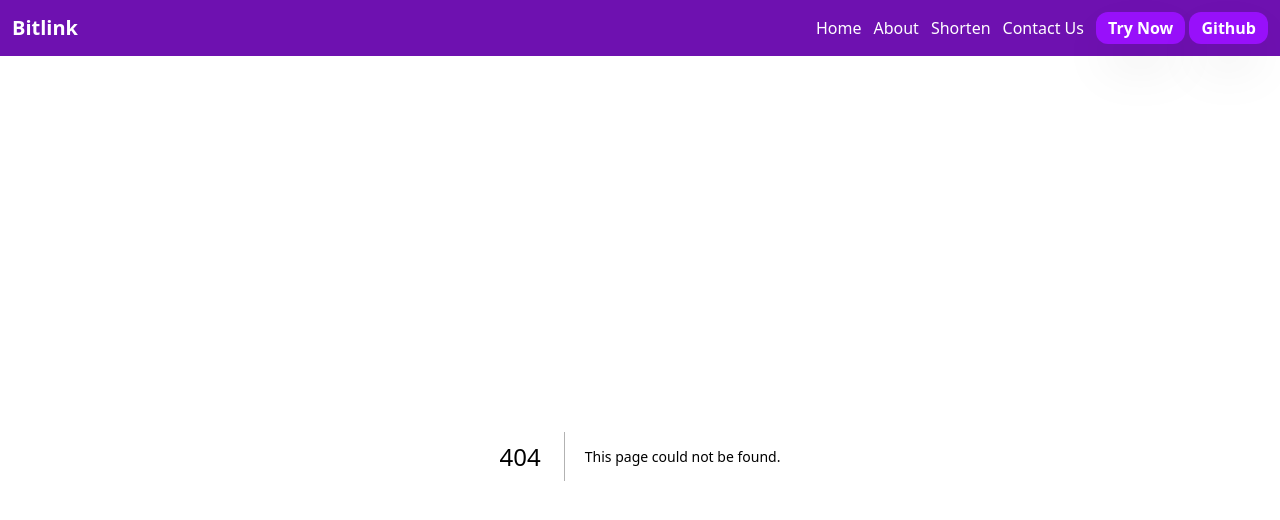
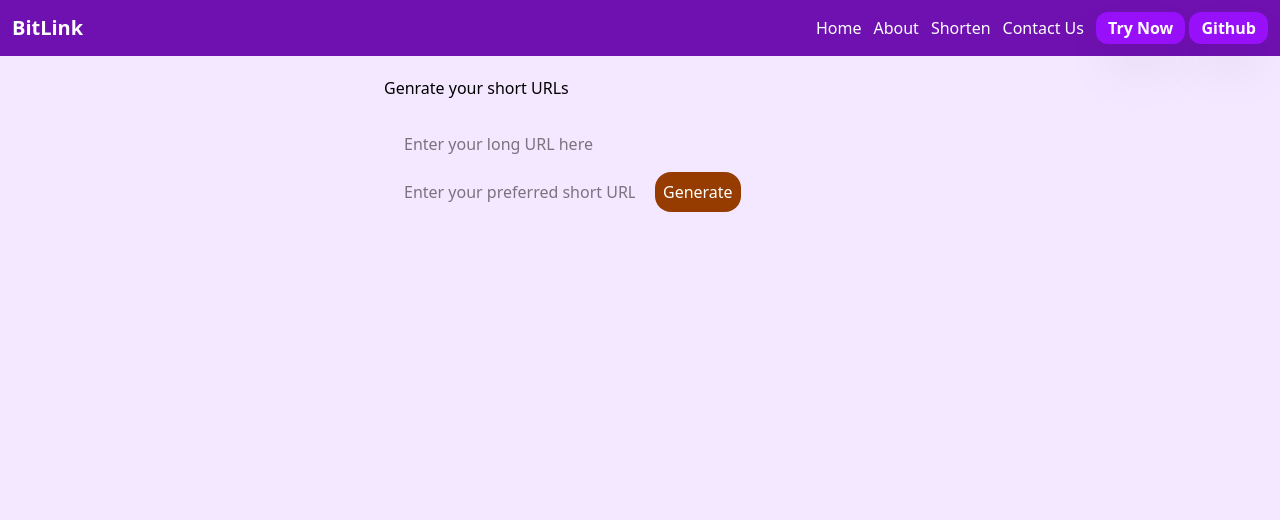
Before and after one commit to Aakash-lets-code/URL-shortner, a Next.js app: page /shorten in a window 1280 px wide. Before the commit this address had no page. Shown: the top 520 px of the page. Built offline with nearby package versions, Linux system fonts and the light colour scheme.

Commit message:
start working on shorten page

```diff
--- /dev/null
+++ b/app/shorten/page.js
@@ -0,0 +1,29 @@
+"use client";
+import React from 'react'
+import { useState } from 'react';
+
+const shorten = () => {
+
+    const [url, seturl] = useState("");
+    const [shorturl, setshorturl] = useState("");
+    const [generate, setGenerate] = useState(false);
+
+    const handlechange = (e) => {
+    }
+
+    return (
+        <div className=' mx-auto max-w-lg' >
+
+            <h1 className='py-5' >Genrate your short URLs</h1>
+
+            <div className='' >
+                <input className='p-4 py-2 focus:bg-purple-200 m-1' type='text' placeholder='Enter your long URL here' onChange={handlechange} />
+                <input className='p-4 py-2 focus:bg-purple-200 m-1' type="text" placeholder='Enter your preferred short URL' />
+                <button className='p-2 rounded-2xl bg-amber-800 text-white' >Generate</button>
+            </div>
+
+        </div>
+    )
+}
+
+export default shorten
--- a/component/Navbar.js
+++ b/component/Navbar.js
@@ -5,7 +5,7 @@ const Navbar = () => {
   return (
     <nav  className='h-14 bg-purple-800 flex justify-between items-center text-white px-3 py-2 '>
         <div className='text-xl font-bold cursor-pointer ' >
-            Bitlink
+            BitLink
         </div>
         <ul className='flex justify-center gap-3 items-center' >
            <Link href="/" > <li>Home</li> </Link>
```
